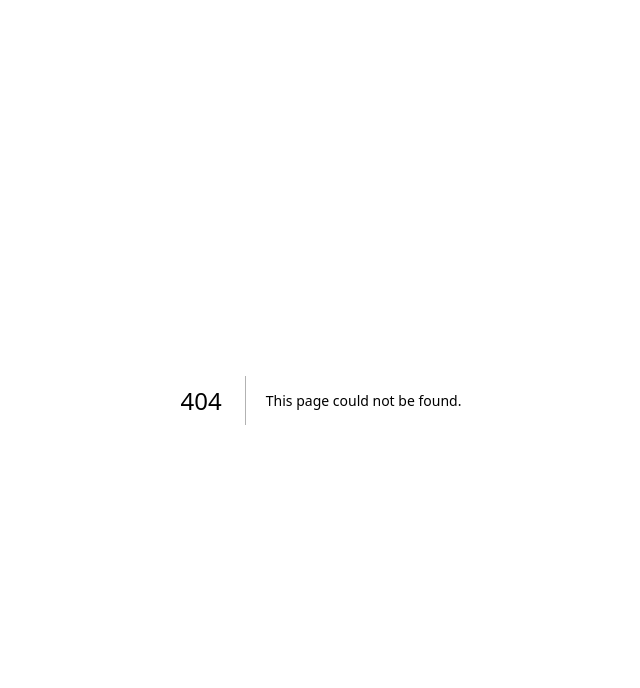
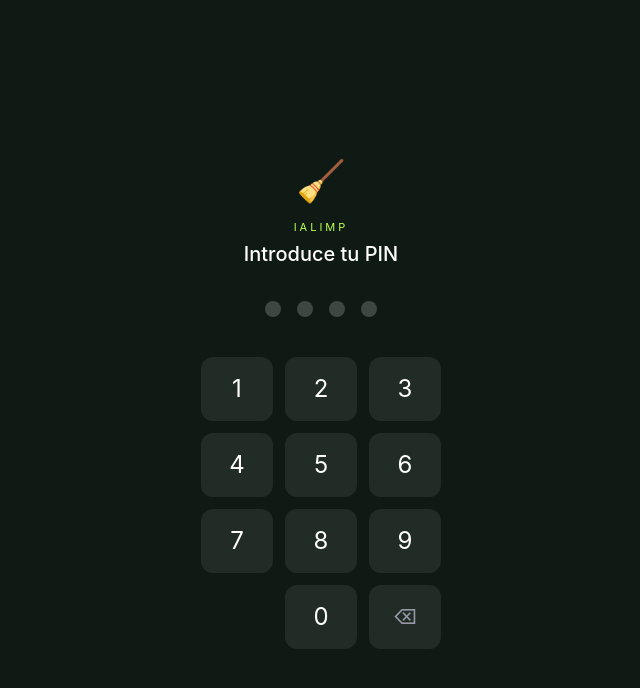
Before and after one commit to albertosuarezgutierrez-gif/ialimp, a Next.js app: page /l/login in a window 1280 px wide. Before the commit this address had no page. Shown: the top 688 px of the page, without its empty margins (319-959 px from the left). Built offline with nearby package versions, Linux system fonts and the light colour scheme.

Commit message:
feat: limpiadora login page

```diff
--- /dev/null
+++ b/app/l/login/page.tsx
@@ -0,0 +1,82 @@
+'use client'
+import { useState } from 'react'
+import { useRouter } from 'next/navigation'
+
+export default function LimpiadoarasLogin() {
+  const [pin, setPin] = useState('')
+  const [error, setError] = useState('')
+  const [loading, setLoading] = useState(false)
+  const router = useRouter()
+
+  async function handlePin(digit: string) {
+    if (pin.length >= 4) return
+    const newPin = pin + digit
+    setPin(newPin)
+    setError('')
+    if (newPin.length === 4) {
+      setLoading(true)
+      const r = await fetch('/api/l/auth', {
+        method: 'POST',
+        headers: { 'Content-Type': 'application/json' },
+        body: JSON.stringify({ pin: newPin }),
+      })
+      const d = await r.json()
+      if (d.ok) {
+        router.push('/l')
+      } else {
+        setError('PIN incorrecto')
+        setPin('')
+      }
+      setLoading(false)
+    }
+  }
+
+  return (
+    <div style={{
+      minHeight: '100vh', display: 'flex', flexDirection: 'column',
+      alignItems: 'center', justifyContent: 'center',
+      background: '#0f1a14', padding: '24px',
+    }}>
+      <div style={{ marginBottom: 32, textAlign: 'center' }}>
+        <div style={{ fontSize: 40, marginBottom: 8 }}>🧹</div>
+        <div style={{ color: '#BBFF44', fontSize: 11, letterSpacing: 3, textTransform: 'uppercase', marginBottom: 4 }}>
+          ialimp
+        </div>
+        <div style={{ color: '#fff', fontSize: 20, fontWeight: 500 }}>Introduce tu PIN</div>
+        {error && <div style={{ color: '#f87171', fontSize: 13, marginTop: 8 }}>{error}</div>}
+      </div>
+
+      {/* PIN dots */}
+      <div style={{ display: 'flex', gap: 16, marginBottom: 40 }}>
+        {[0,1,2,3].map(i => (
+          <div key={i} style={{
+            width: 16, height: 16, borderRadius: '50%',
+            background: i < pin.length ? '#BBFF44' : 'rgba(255,255,255,0.2)',
+            transition: 'background 0.15s',
+          }} />
+        ))}
+      </div>
+
+      {/* Keypad */}
+      <div style={{ display: 'grid', gridTemplateColumns: 'repeat(3, 1fr)', gap: 12, width: 240 }}>
+        {['1','2','3','4','5','6','7','8','9','','0','⌫'].map((d, i) => (
+          <button
+            key={i}
+            disabled={loading || d === ''}
+            onClick={() => d === '⌫' ? setPin(p => p.slice(0,-1)) : handlePin(d)}
+            style={{
+              height: 64, borderRadius: 12, border: 'none', fontSize: d === '⌫' ? 20 : 24,
+              fontWeight: 400, cursor: d === '' ? 'default' : 'pointer',
+              background: d === '' ? 'transparent' : 'rgba(255,255,255,0.08)',
+              color: d === '⌫' ? '#9898A8' : '#fff',
+              transition: 'background 0.1s',
+              opacity: loading ? 0.5 : 1,
+            }}
+          >
+            {loading && d === pin[pin.length-1] ? '···' : d}
+          </button>
+        ))}
+      </div>
+    </div>
+  )
+}
```
